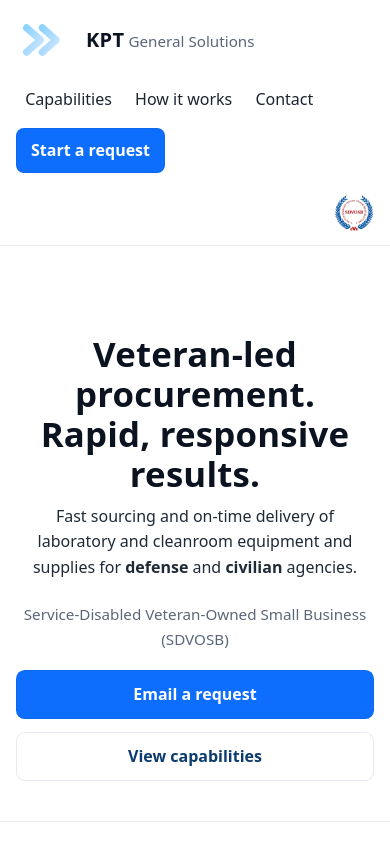
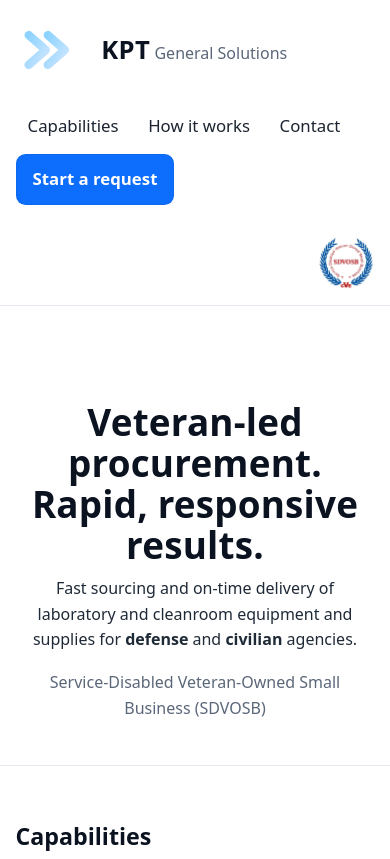
Before and after one commit to kptgsolutions/Website, a plain HTML site: page index.html in a window 390 px wide. Shown: the top 859 px of the page. Drawn offline with Linux system fonts and the light colour scheme.

Commit message:
Update index.html

```diff
--- a/index.html
+++ b/index.html
@@ -20,70 +20,66 @@
     img{max-width:100%;height:auto}
     a{color:var(--cta);text-decoration:none}
     a:hover{text-decoration:underline}
-    .container{width:min(1120px,92%);margin:0 auto}
+    .container{width:min(1200px,92%);margin:0 auto}
 
-    /* Header */
+    /* Header (larger) */
     header{position:sticky;top:0;z-index:50;background:#fff;border-bottom:1px solid var(--edge)}
-    .nav{display:flex;align-items:center;gap:.75rem;padding:1rem 0}
-    .brand{display:inline-flex;align-items:center;gap:.9rem;color:inherit;text-decoration:none}
-    .mark{height:56px;width:56px}
+    .nav{display:flex;align-items:center;gap:1.25rem;padding:1.4rem 0}
+    .brand{display:inline-flex;align-items:center;gap:1.1rem;color:inherit;text-decoration:none}
+    .mark{height:76px;width:76px}
     .wordmark{line-height:1}
-    .wordmark .kpt{font-weight:800;letter-spacing:.3px;font-size:1.25rem}
-    .wordmark .sub{font-size:.95rem;color:var(--muted)}
-    nav{margin-left:auto;margin-right:1rem}
-    nav ul{list-style:none;display:flex;gap:1rem;margin:0;padding:0;align-items:center}
-    nav a{color:#1b2430;padding:.45rem .6rem;border-radius:.5rem;display:block}
+    .wordmark .kpt{font-weight:900;letter-spacing:.4px;font-size:1.8rem}
+    .wordmark .sub{font-size:1.1rem;color:var(--muted)}
+    nav{margin-left:auto;margin-right:1.25rem}
+    nav ul{list-style:none;display:flex;gap:1.15rem;margin:0;padding:0;align-items:center}
+    nav a{color:#1b2430;padding:.55rem .75rem;border-radius:.6rem;display:block;font-size:1.05rem}
     nav a:hover{background:#f6f9ff}
-    .cta{display:inline-flex;align-items:center;gap:.45rem;padding:.55rem .9rem;background:var(--cta);color:#fff;border-radius:.5rem;border:1px solid rgba(0,0,0,.06);font-weight:700}
+    .cta{display:inline-flex;align-items:center;gap:.55rem;padding:.7rem 1rem;background:var(--cta);color:#fff;border-radius:.6rem;border:1px solid rgba(0,0,0,.06);font-weight:800;font-size:1.05rem}
     .seal-right{display:inline-flex;align-items:center}
-    .seal-right .seal{max-height:48px;width:auto;display:block}
+    .seal-right .seal{max-height:64px;width:auto;display:block}
 
-    /* Mobile header layout (no JS) */
-    @media (max-width: 720px){
-      .nav{flex-direction:column;align-items:flex-start;padding:.75rem 0}
-      nav{margin:0 0 .25rem 0}
-      nav ul{gap:.25rem;flex-wrap:wrap}
-      .cta{margin-top:.25rem}
+    /* Mobile header (no JS) */
+    @media (max-width: 760px){
+      .container{width:92%}
+      .nav{flex-direction:column;align-items:flex-start;padding:1rem 0 .85rem}
+      nav{margin:0 0 .35rem 0}
+      nav ul{gap:.35rem;flex-wrap:wrap}
       .seal-right{align-self:flex-end;margin-top:.25rem}
-      .seal-right .seal{max-height:40px}
+      .seal-right .seal{max-height:56px}
+      .mark{height:68px;width:68px}
+      .wordmark .kpt{font-size:1.6rem}
+      .wordmark .sub{font-size:1rem}
     }
 
     /* Hero */
-    .hero{padding:88px 0 40px;text-align:center;border-bottom:1px solid var(--edge)}
-    .hero h1{font-size:clamp(2.1rem,1.2rem + 4vw,3.6rem);line-height:1.15;margin:0 0 .6rem;letter-spacing:.2px;font-weight:900}
-    .lead{max-width:65ch;margin:0 auto 1rem;color:#1f2a37}
-    .sdvosb{display:inline-block;margin-top:.35rem;color:var(--muted);font-size:.95rem}
-    .btnrow{display:flex;gap:.8rem;justify-content:center;flex-wrap:wrap;margin-top:1.1rem}
-    .btn{background:var(--cta);color:#fff;padding:.68rem 1rem;border-radius:.55rem;border:1px solid rgba(0,0,0,.06);font-weight:700}
-    .btn.secondary{background:#fff;color:var(--brand);border:1px solid var(--edge)}
-    @media (max-width: 560px){
-      .btnrow{flex-direction:column;align-items:stretch}
-      .btn,.btn.secondary{width:100%}
-    }
+    .hero{padding:96px 0 44px;text-align:center;border-bottom:1px solid var(--edge)}
+    .hero h1{font-size:clamp(2.3rem,1.2rem + 4.5vw,4rem);line-height:1.12;margin:0 0 .6rem;letter-spacing:.2px;font-weight:900}
+    .lead{max-width:68ch;margin:0 auto 0.75rem;color:#1f2a37}
+    .sdvosb{display:inline-block;margin-top:.35rem;color:var(--muted);font-size:1rem}
 
     /* Sections */
-    section{padding:48px 0}
-    h2{margin:0 0 .75rem;font-size:clamp(1.3rem,1.05rem + 1vw,1.8rem)}
+    section{padding:52px 0}
+    h2{margin:0 0 .9rem;font-size:clamp(1.45rem,1.05rem + 1.1vw,2rem)}
     .muted{color:var(--muted)}
     .cards{display:grid;grid-template-columns:repeat(12,1fr);gap:1rem}
-    .card{grid-column:span 12;border:1px solid var(--edge);border-radius:14px;padding:1.1rem;background:#fff}
-    .card h3{margin:.2rem 0 .35rem}
-    @media(min-width:760px){.card{grid-column:span 4}}
+    .card{grid-column:span 12;border:1px solid var(--edge);border-radius:16px;padding:1.2rem;background:#fff}
+    .card h3{margin:.2rem 0 .35rem;font-size:1.1rem}
+    @media(min-width:820px){.card{grid-column:span 4}}
 
     /* Flow */
     .flow{display:grid;grid-template-columns:repeat(12,1fr);gap:1rem;margin-top:.5rem}
-    .flow-item{grid-column:span 12;background:#fbfdff;border:1px solid var(--edge);border-radius:14px;padding:1rem}
-    .flow-num{display:inline-flex;align-items:center;justify-content:center;width:32px;height:32px;border-radius:999px;background:var(--brand);color:#fff;font-weight:800;margin-bottom:.4rem}
-    .flow-title{font-weight:700;margin:.2rem 0 .25rem}
-    @media(min-width:760px){.flow-item{grid-column:span 4}}
+    .flow-item{grid-column:span 12;background:#fbfdff;border:1px solid var(--edge);border-radius:16px;padding:1.1rem}
+    .flow-num{display:inline-flex;align-items:center;justify-content:center;width:36px;height:36px;border-radius:999px;background:var(--brand);color:#fff;font-weight:800;margin-bottom:.5rem}
+    .flow-title{font-weight:800;margin:.2rem 0 .25rem}
+    @media(min-width:820px){.flow-item{grid-column:span 4}}
 
     /* Contact */
-    .contactbox{display:grid;gap:.6rem;border:1px solid var(--edge);border-radius:12px;padding:1rem;background:#fafbfe}
+    .contactbox{display:grid;gap:.7rem;border:1px solid var(--edge);border-radius:14px;padding:1.1rem;background:#fafbfe}
 
     /* Footer */
-    footer{border-top:1px solid var(--edge);padding:28px 0 60px;color:var(--muted);font-size:.92rem}
+    footer{border-top:1px solid var(--edge);padding:30px 0 64px;color:var(--muted);font-size:.95rem}
     .footgrid{display:grid;grid-template-columns:1fr;gap:1rem}
-    @media(min-width:760px){.footgrid{grid-template-columns:1fr auto;align-items:center}}
+    @media(min-width:820px){.footgrid{grid-template-columns:1fr auto;align-items:center}}
   </style>
 </head>
 <body>
@@ -131,10 +127,7 @@
         <h1 id="h1">Veteran-led procurement. Rapid, responsive results.</h1>
         <p class="lead">Fast sourcing and on-time delivery of laboratory and cleanroom equipment and supplies for <strong>defense</strong> and <strong>civilian</strong> agencies.</p>
         <div class="sdvosb">Service-Disabled Veteran-Owned Small Business (SDVOSB)</div>
-        <div class="btnrow" role="group" aria-label="Primary calls to action">
-          <a class="btn" href="mailto:kptgsolutions@gmail.com?subject=New%20Lab%20%2F%20Cleanroom%20Request&body=Agency%2FOrg:%0AItems%20%28SKUs%2FPNs%29:%0AQuantities:%0ANeeded%20by:%0AShipping%20address:%0AContact:%0A">Email a request</a>
-          <a class="btn secondary" href="#capabilities">View capabilities</a>
-        </div>
+        <!-- Hero buttons removed -->
       </div>
     </section>
 
```
